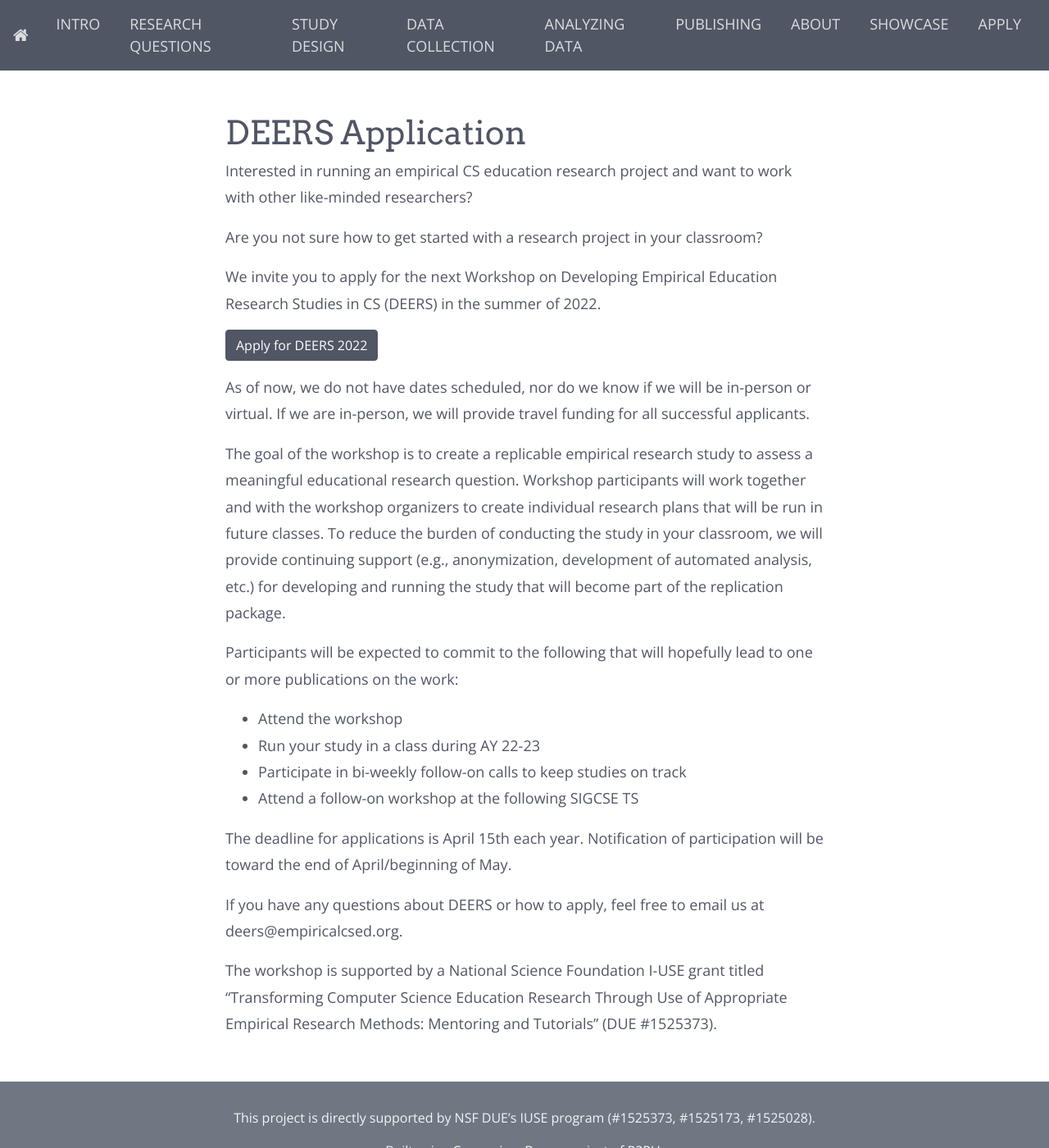
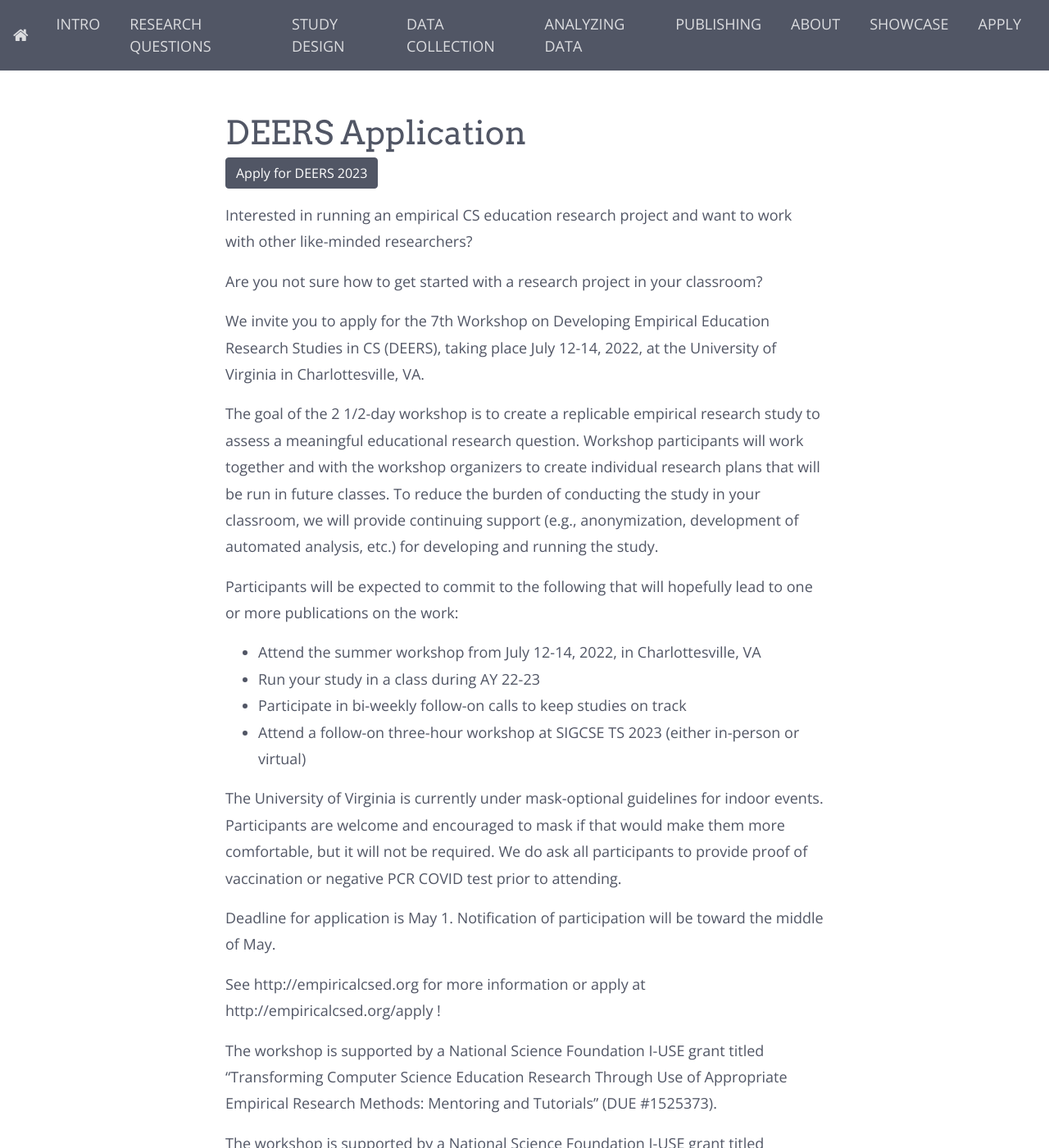
Before and after one commit to marksherriff/deers, a Jekyll site: the page built from apply.md, in a window 1280 px wide and 1400 px high. Shown: the whole window at 82% size. Built offline with Jekyll 4.4.1, drawn with Linux system fonts in a browser that asks for light colours; nearby versions of some CDN libraries; some of the changed text lies outside the part shown.

Commit message:
deers apply update

```diff
--- a/apply.md
+++ b/apply.md
@@ -5,26 +5,33 @@ title: DEERS Application
 
 # DEERS Application
 
+<a class="btn btn-primary" href="https://ncsu.qualtrics.com/jfe/form/SV_9TeZHLzDgEux3gx?Q_JFE=qdg">Apply for DEERS 2023</a>
+
 Interested in running an empirical CS education research project and want to work with other like-minded researchers?
 
 Are you not sure how to get started with a research project in your classroom?
 
-We invite you to apply for the next Workshop on Developing Empirical Education Research Studies in CS (DEERS) in the summer of 2022.
+We invite you to apply for the 7th Workshop on Developing Empirical Education Research Studies in CS (DEERS), taking place July 12-14, 2022, at the University of Virginia in Charlottesville, VA.
 
-<a class="btn btn-primary" href="https://ncsu.qualtrics.com/jfe/form/SV_9TeZHLzDgEux3gx?Q_JFE=qdg">Apply for DEERS 2022</a>
-
-As of now, we do not have dates scheduled, nor do we know if we will be in-person or virtual.  If we are in-person, we will provide travel funding for all successful applicants.
-
-The goal of the workshop is to create a replicable empirical research study to assess a meaningful educational research question.  Workshop participants will work together and with the workshop organizers to create individual research plans that will be run in future classes. To reduce the burden of conducting the study in your classroom, we will provide continuing support (e.g., anonymization, development of automated analysis, etc.) for developing and running the study that will become part of the replication package.
+The goal of the 2 1/2-day workshop is to create a replicable empirical research study to assess a meaningful educational research question.  Workshop participants will work together and with the workshop organizers to create individual research plans that will be run in future classes. To reduce the burden of conducting the study in your classroom, we will provide continuing support (e.g., anonymization, development of automated analysis, etc.) for developing and running the study.
 
 Participants will be expected to commit to the following that will hopefully lead to one or more publications on the work:
-* Attend the workshop
+
+* Attend the summer workshop from July 12-14, 2022, in Charlottesville, VA
 * Run your study in a class during AY 22-23
 * Participate in bi-weekly follow-on calls to keep studies on track
-* Attend a follow-on workshop at the following SIGCSE TS
+* Attend a follow-on three-hour workshop at SIGCSE TS 2023 (either in-person or virtual)
 
-The deadline for applications is April 15th each year.  Notification of participation will be toward the end of April/beginning of May.
+The University of Virginia is currently under mask-optional guidelines for indoor events.  Participants are welcome and encouraged to mask if that would make them more comfortable, but it will not be required.  We do ask all participants to provide proof of vaccination or negative PCR COVID test prior to attending.
 
-If you have any questions about DEERS or how to apply, feel free to email us at deers@empiricalcsed.org.
+Deadline for application is May 1.  Notification of participation will be toward the middle of May.
+
+See http://empiricalcsed.org for more information or apply at http://empiricalcsed.org/apply !
 
 The workshop is supported by a National Science Foundation I-USE grant titled “Transforming Computer Science Education Research Through Use of Appropriate Empirical Research Methods: Mentoring and Tutorials” (DUE #1525373).
+
+The workshop is supported by a National Science Foundation I-USE grant titled “Transforming Computer Science Education Research Through Use of Appropriate Empirical Research Methods: Mentoring and Tutorials” (DUE #1525373).
+
+Jeff Carver, University of Alabama
+Sarah Heckman, NC State University
+Mark Sherriff, University of Virginia
```
Also changed, not shown: index.md (+1 -1 lines).
